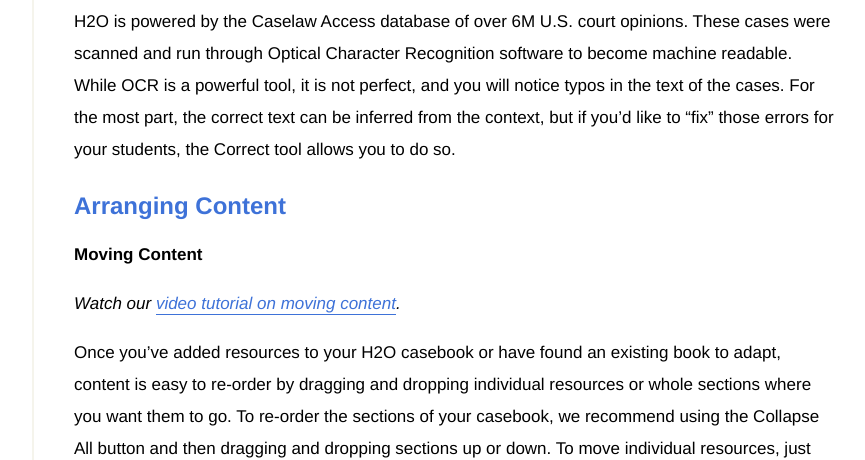
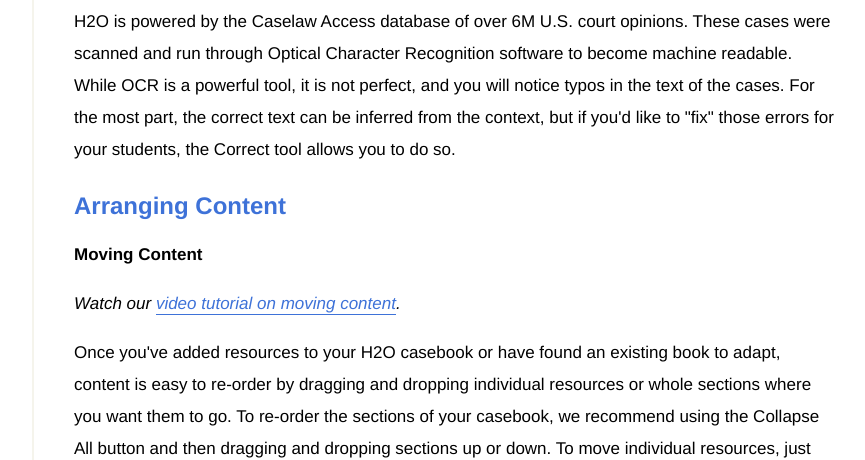
Before and after one commit to harvard-lil/h2o-static, a Jekyll site: the page built from app/making-casebooks.html, in a window 1280 px wide and 900 px high, scrolled down 12996 px. Shown: the part 248-708 px from the top of the window, without its empty margins (340-1205 px from the left). Built offline with Jekyll 4.4.1, drawn with Linux system fonts in a browser that asks for light colours; comment, search, counter and statistics services are not loaded; some of the changed text lies outside the part shown.

Commit message:
Minor copyediting, uncurling quotes

```diff
--- a/app/index.html
+++ b/app/index.html
@@ -78,7 +78,7 @@ sharing-image: images/h2o-logo.svg
     <figure>
         <img src="{{ site.baseurl }}/assets/images/search-results.png" alt="A screenshot of the search page.">
     </figure>
-    <p>In order to “remix” or adapt a casebook, you first need a copy of it. When you find a casebook you like, make sure you’re logged in and click the “Clone” button along the right side of the book. The entire book will be copied into a draft that is now in your own Dashboard.</p>
+    <p>In order to "remix" or adapt a casebook, you first need a copy of it. When you find a casebook you like, make sure you're logged in and click the "Clone" button along the right side of the book. The entire book will be copied into a draft that is now in your own Dashboard.</p>
     <figure>
         <img src="{{ site.baseurl }}/assets/images/clone-casebook.png" alt="A screenshot of a casebook contents page, with the 'Clone' button highlighted.">
     </figure>
--- a/app/making-casebooks.html
+++ b/app/making-casebooks.html
@@ -112,7 +112,7 @@ sharing-image: images/h2o-logo.svg
     <p>Once you've logged in, access your dashboard from the account menu in the upper right corner of the screen.</p>
 
     <h2 id="creating-casebooks">Creating a Casebook</h2>
-    <p>Once you’re logged in, you’ll see a “Create Casebook” button at the top of your page.</p>
+    <p>Once you're logged in, you'll see a "Create Casebook" button at the top of your page.</p>
     <figure>
         <img src="{{ site.baseurl }}/assets/images/create-casebook-button.png" alt="A screenshot of the top of the page, with the Create Casebook button highlighted.">
     </figure>
@@ -137,12 +137,12 @@ sharing-image: images/h2o-logo.svg
     <figure>
         <img src="{{ site.baseurl }}/assets/images/search-results.png" alt="A screenshot of the search page.">
     </figure>
-    <p>In order to “remix” or adapt a casebook, you first need a copy of it. When you find a casebook you like, make sure you’re logged in and click the “Clone” button along the right side of the book. The entire book will be copied into a draft that is now in your own Dashboard.</p>
+    <p>In order to "remix" or adapt a casebook, you first need a copy of it. When you find a casebook you like, make sure you're logged in and click the "Clone" button along the right side of the book. The entire book will be copied into a draft that is now in your own Dashboard.</p>
     <figure>
         <img src="{{ site.baseurl }}/assets/images/clone-casebook.png" alt="A screenshot of a casebook contents page, with the 'Clone' button highlighted.">
     </figure>
     <p>Once you've cloned the casebook to create your own draft version, you can make changes by adding or deleting sections or resources, re-ordering the casebook, and by making your own annotations.</p>
-    <p>If you’d like to mix and match sections from a few casebooks to create your own, first, make sure you’re logged in. Then, create a working draft in your Dashboard. Finally, navigate to the sections of the casebooks you want to use, click Clone along the top right side, and select the working draft where you’d like the section to appear. Repeat this process until you’ve got all of the sections you want in your draft casebook.</p>
+    <p>If you'd like to mix and match sections from a few casebooks to create your own, first, make sure you're logged in. Then, create a working draft in your Dashboard. Finally, navigate to the sections of the casebooks you want to use, click Clone along the top right side, and select the working draft where you'd like the section to appear. Repeat this process until you've got all of the sections you want in your draft casebook.</p>
 
     <h2 id="describing-casebooks">Describing Casebooks</h2>
     <p>Naming and describing your casebook helps students and colleagues find your work more easily. You can edit the title of your casebook, add a subtitle, and write a description at the top of your draft casebook. These fields are surfaced in search and can help other professors find open casebooks that may work in their classrooms.</p>
@@ -154,8 +154,8 @@ sharing-image: images/h2o-logo.svg
 
     <h2 id="casebook-collaborators">Casebook Collaborators</h2>
     <p><i>Watch our <a href=https://about.opencasebook.org/other-resources/#adding-collaborators>video tutorial on adding collaborators</a>.</i></p>
-    <p>Possible collaborators on your casebook include support staff, librarians, other professors, and students. Once you have a draft started, add them to your book by clicking on the “Settings” tab and entering the email address of your collaborator in the field labeled “Invite a New Collaborator”. They will receive an email with a link to access your book. If your collaborator already has an H2O account, make sure you’re using the same email address they use for their account. If they do not have an account, they will be prompted to create one.</p>
-    <p>Once you’ve added your collaborators, you can use the checkboxes to grant the appropriate attribution and editing permissions.</p>
+    <p>Possible collaborators on your casebook include support staff, librarians, other professors, and students. Once you have a draft started, add them to your book by clicking on the "Settings" tab and entering the email address of your collaborator in the field labeled "Invite a New Collaborator". They will receive an email with a link to access your book. If your collaborator already has an H2O account, make sure you're using the same email address they use for their account. If they do not have an account, they will be prompted to create one.</p>
+    <p>Once you've added your collaborators, you can use the checkboxes to grant the appropriate attribution and editing permissions.</p>
     <figure>
         <img src="{{ site.baseurl }}/assets/images/invite-collaborator.png" alt="A screenshot of a published casebook's settings page showing the email field for inviting a new collaborator.">
     </figure>
@@ -172,7 +172,7 @@ sharing-image: images/h2o-logo.svg
     </ul>
 
     <h3 id="individual-add">Individual add</h3>
-    <p>Along the top right side of your book, you’ll see the “Add Section” and “Add Content” buttons. Use these to add individual items to your casebook. If you are building the structure of your book in H2O, we recommend following the steps in the order below. You can also watch our video tutorials on <a href=https://about.opencasebook.org/other-resources/#creating-sections-videoadding>addding sections</a> and <a href="https://about.opencasebook.org/other-resources/#adding-resources-video">adding resources</a> to your book.
+    <p>Along the top right side of your book, you'll see the "Add Section" and "Add Content" buttons. Use these to add individual items to your casebook. If you are building the structure of your book in H2O, we recommend following the steps in the order below. You can also watch our video tutorials on <a href=https://about.opencasebook.org/other-resources/#creating-sections-videoadding>addding sections</a> and <a href="https://about.opencasebook.org/other-resources/#adding-resources-video">adding resources</a> to your book.
         <ul>
         <li><b>1. Add the sections and sub-sections that form the basic structure of your casebook.</b> To add a section you can click "Add Section" at the top right side of your book.</li>
         <li><b>2. Add the resources (legal documents, text, links) you want to each section.</b> To add your resources, click "Add Resource" and select the appropriate type from the buttons along the top of the window. For Legal Documents, search for cases or code by entering a citation or key words. For Custom Content, add text right to the text box, and use the image and video buttons to add multimedia. For links, paste your link into the field and add a description or edit the title.</li>
@@ -189,9 +189,9 @@ sharing-image: images/h2o-logo.svg
     <p>If you have an outline or a list of items you want to include, you can copy and paste the entire outline into the Quick Add window at the bottom of your casebook. This will ingest those items into your H2O book where you can finalize your entries, add text, and change the order.</p>
     <p>If you prefer to build your outline within H2O, or simply want to add items one by one, you can drop single items (case citations, links, heading names) into the Quick Add window.
     </p>
-    <p>You can also use the Quick Add window to grab sections or resources from other H2O books, or to add cases directly from our sister project, the Caselaw Access Project. For H2O resources, simply copy and paste the URL from the resource you want to add to your book and paste it in the Quick add window. For CAP cases, copy and paste the URL of the case you’d like to include and drop it in the Quick add window.</p>
+    <p>You can also use the Quick Add window to grab sections or resources from other H2O books, or to add cases directly from our sister project, the Caselaw Access Project. For H2O resources, simply copy and paste the URL from the resource you want to add to your book and paste it in the Quick add window. For CAP cases, copy and paste the URL of the case you'd like to include and drop it in the Quick add window.</p>
 
-    <p>Once you've added your resources via Quick Add, any item that needs further attention will be outlined in red. For cases, if H2O is unable to match the given citation or case name, you’ll need to click “Specify Case” and then use the search tool to select the case you want.
+    <p>Once you've added your resources via Quick Add, any item that needs further attention will be outlined in red. For cases, if H2O is unable to match the given citation or case name, you'll need to click "Specify Case" and then use the search tool to select the case you want.
     </p>
 
     <h3 id="from-another-book">From another H2O casebook</h3>
@@ -210,7 +210,7 @@ sharing-image: images/h2o-logo.svg
     <p>Within H2O you can edit legal documents and texts as you like. To get started, highlight a portion of the resource to surface the annotation menu. Annotations can only be added to a casebook that you have permission to edit, and is in draft mode.</p>
 
     <h3 id="elide">Elide</h3>
-    <p>This is the function that allows authors to “remove” parts of a case to make it more manageable for readers. In H2O, eliding a portion of the case does not delete it. Rather, the elided section is hidden from view behind the blue ellipses. Students can click the ellipses to see what they’re missing and further explore what interests them. Here is an example of an elision: </p>
+    <p>This is the function that allows authors to "remove" parts of a case to make it more manageable for readers. In H2O, eliding a portion of the case does not delete it. Rather, the elided section is hidden from view behind the blue ellipses. Students can click the ellipses to see what they're missing and further explore what interests them. Here is an example of an elision: </p>
 
     <figure>
         <img src="{{ site.baseurl }}/assets/images/elided-text.png" alt="A screenshot of a case from which some text has been elided.">
@@ -276,12 +276,12 @@ sharing-image: images/h2o-logo.svg
     </figure>
 
     <h3 id="correction">Correction</h3>
-    <p>H2O is powered by the Caselaw Access database of over 6M U.S. court opinions. These cases were scanned and run through Optical Character Recognition software to become machine readable. While OCR is a powerful tool, it is not perfect, and you will notice typos in the text of the cases. For the most part, the correct text can be inferred from the context, but if you’d like to “fix” those errors for your students, the Correct tool allows you to do so.</p>
+    <p>H2O is powered by the Caselaw Access database of over 6M U.S. court opinions. These cases were scanned and run through Optical Character Recognition software to become machine readable. While OCR is a powerful tool, it is not perfect, and you will notice typos in the text of the cases. For the most part, the correct text can be inferred from the context, but if you'd like to "fix" those errors for your students, the Correct tool allows you to do so.</p>
 
     <h2 id="arranging-content">Arranging Content</h2>
     <h3 id="moving-content">Moving Content</h3>
     <p><i>Watch our <a href=https://about.opencasebook.org/other-resources/#moving-items-video>video tutorial on moving content</a>.</i></p>
-    <p>Once you’ve added resources to your H2O casebook or have found an existing book to adapt, content is easy to re-order by dragging and dropping individual resources or whole sections where you want them to go. To re-order the sections of your casebook, we recommend using the Collapse All button and then dragging and dropping sections up or down. To move individual resources, just grab the one you want and drop it in a new location. You can also easily nest content under a section heading by dragging it to the right.</p>
+    <p>Once you've added resources to your H2O casebook or have found an existing book to adapt, content is easy to re-order by dragging and dropping individual resources or whole sections where you want them to go. To re-order the sections of your casebook, we recommend using the Collapse All button and then dragging and dropping sections up or down. To move individual resources, just grab the one you want and drop it in a new location. You can also easily nest content under a section heading by dragging it to the right.</p>
     <h3 id="deleting-content">Deleting Content</h3>
     <p>When you are working in a draft  casebook, all sections and resources will have a grey X at the right hand side. Click that and confirm that you want to delete a resource to remove it from your book. Note that deleting a section will also delete all of the content within it. To delete a section heading but keep the content within it, first move the content to another part of your book and then delete the section heading.</p>
 
```
Also changed, not shown: app/glossary.html (+21 -21 lines), app/printing-casebooks.html (+7 -7 lines).
